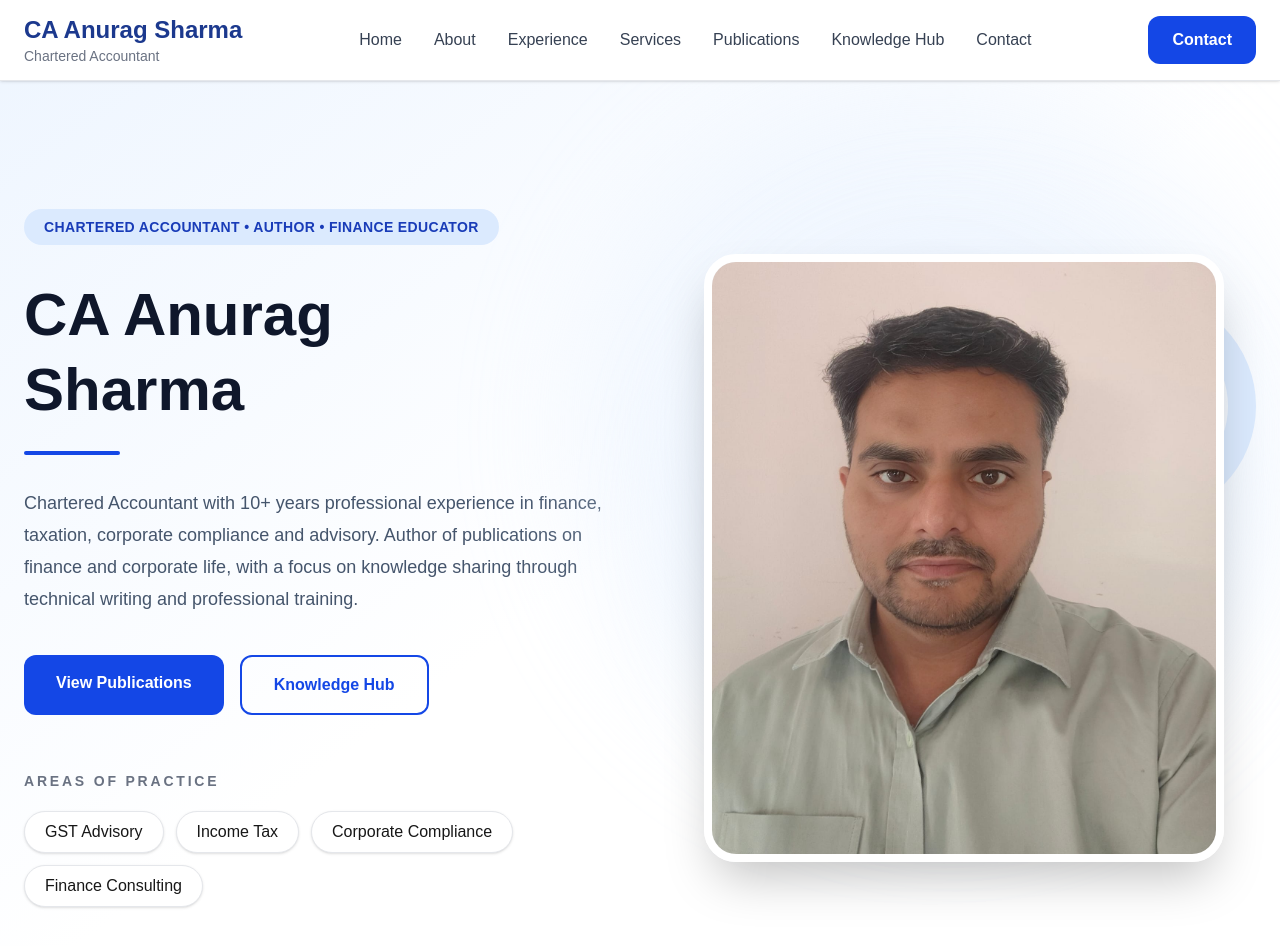
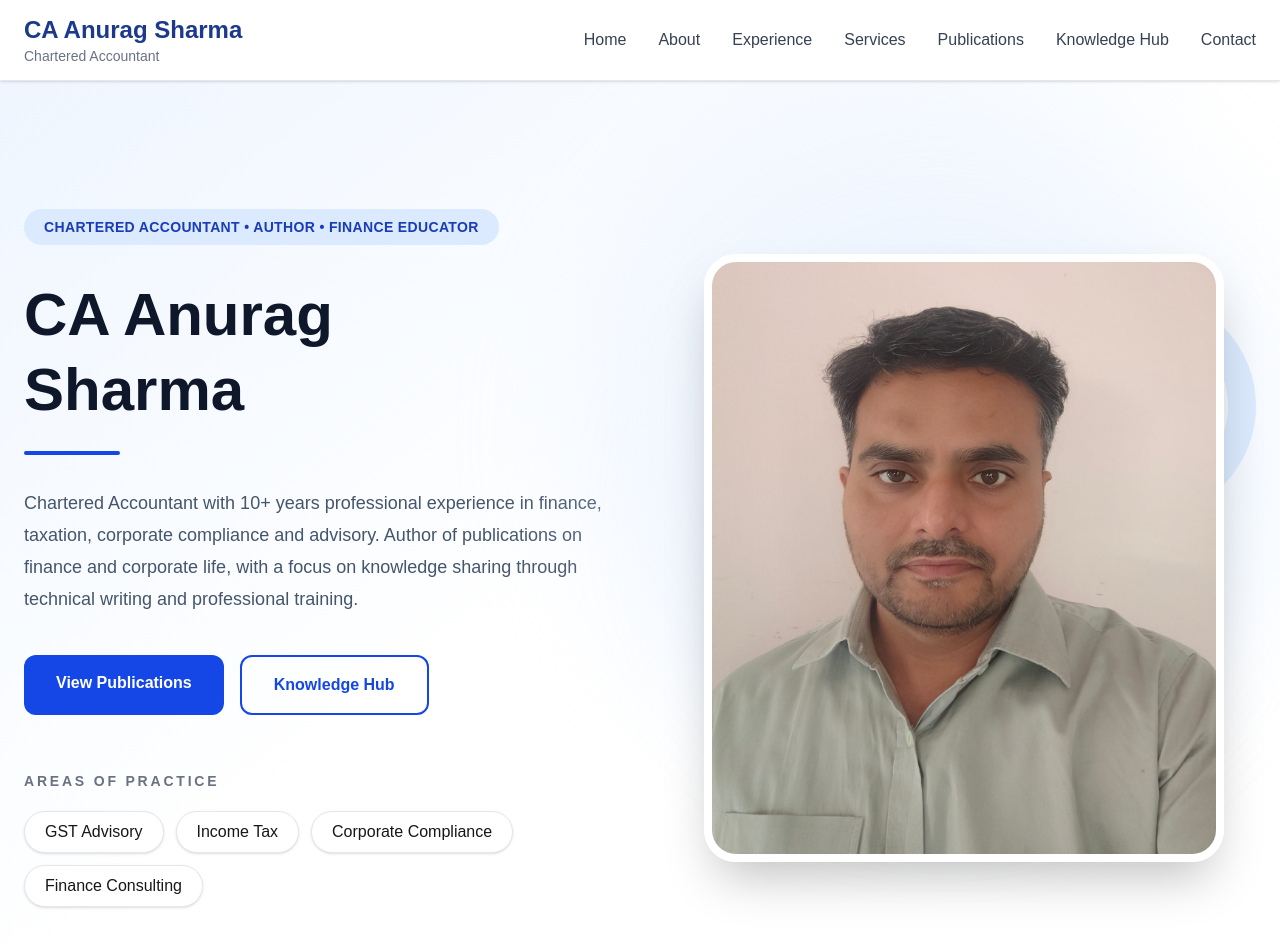
Before and after one commit to caanuragwriter/caanuragsharma-website, a Next.js app: page / in a window 1280 px wide. Shown: the top 946 px of the page. Built offline with nearby package versions, Linux system fonts and the light colour scheme.

Commit message:
Remove navbar contact button

```diff
--- a/components/Navbar.tsx
+++ b/components/Navbar.tsx
@@ -45,12 +45,7 @@ export default function Navbar() {
             ))}
           </nav>
 
-          <a
-            href="#contact"
-            className="hidden lg:inline-flex bg-blue-700 hover:bg-blue-800 text-white px-6 py-3 rounded-xl font-semibold transition"
-          >
-            Contact
-          </a>
+
 
           <button
             onClick={() => setIsOpen(!isOpen)}
```
